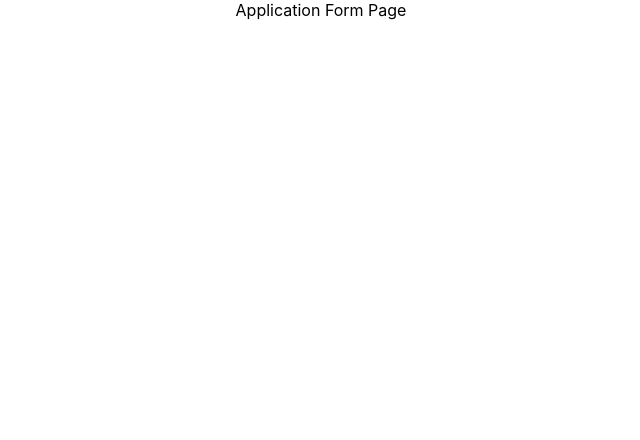
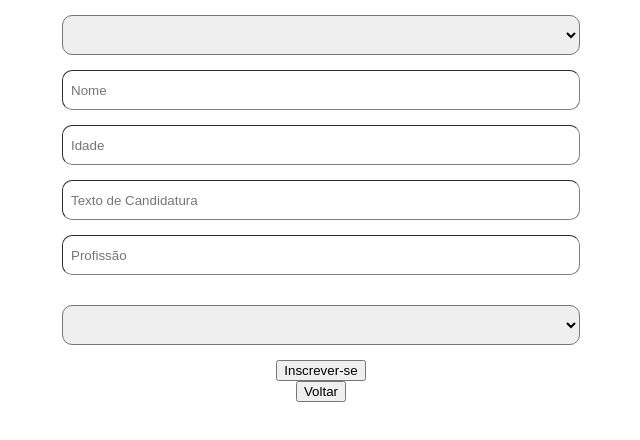
Before and after one commit to future4code/Tiago-Prestes, a React (Create React App) app in the folder semana10/labex-site/: page /trips/application in a window 1280 px wide. Shown: the top 440 px of the page, without its empty margins (319-959 px from the left). Built offline with nearby package versions, Linux system fonts and the light colour scheme; no server answers.

Commit message:
Atulização de funcionalidades

```diff
--- a/semana10/labex-site/src/pages/ApplicationFormPage/ApplicationFormPage.js
+++ b/semana10/labex-site/src/pages/ApplicationFormPage/ApplicationFormPage.js
@@ -1,10 +1,50 @@
 import React from "react"
+import { useHistory } from "react-router"
+import axios from "axios"
+import { useEffect, useState } from "react"
+import { InputForm, MainContainer, SelectForm } from "./styled"
 
 export const ApplicationFormPage = () => {
+    const history = useHistory()
+    const [infoProfile, setInfoProfile] = useState()
+
+    useEffect(() => {
+        applyList()
+    },[])
+
+    const applyList = () => {
+        // const body = {
+        //     name:
+        //     age:
+        //     applicationText:
+        //     profession:
+        //     country:
+        // }
+        axios
+            .post('https://us-central1-labenu-apis.cloudfunctions.net/labeX/:aluno/trips/:id/apply')
+            .then((res) => {
+                setInfoProfile(res)
+                console.log(res)
+            })
+            .catch((err) => {
+                console.log(err)
+            })
+    }
+
+    const goBackPage = () => {
+        history.goBack()
+    }
 
     return (
-        <div>
-            Application Form Page
-        </div>
+        <MainContainer>
+            <SelectForm>Escolha uma Viagem</SelectForm>
+            <InputForm placeholder="Nome"></InputForm>
+            <InputForm placeholder="Idade"></InputForm>
+            <InputForm placeholder="Texto de Candidatura"></InputForm>
+            <InputForm placeholder="Profissão"></InputForm>
+            <SelectForm>Escolha uma Viagem</SelectForm>
+            <button>Inscrever-se</button>
+            <button onClick={goBackPage}>Voltar</button>
+        </MainContainer>
     )
 }
--- /dev/null
+++ b/semana10/labex-site/src/pages/ApplicationFormPage/styled.js
@@ -0,0 +1,29 @@
+import styled from "styled-components"
+
+const MainContainer = styled.div`
+    display: flex;
+    flex-direction: column;
+    margin: 0 auto;
+    align-items: center;
+    width: 500px;
+`
+
+const InputForm = styled.input`
+    width: 100%;
+    height: 30px;
+    border-radius: 10px;
+    padding: 4px 8px;
+    border-width: 1px;
+    border-color: gray;
+    margin: 0px 0px 15px;
+`
+const SelectForm = styled.select`
+    width: 518px;
+    height: 40px;
+    border-radius: 10px;
+    padding: 4px 8px;
+    border-width: 1px;
+    margin: 15px 0px 15px;
+`
+
+export { InputForm, MainContainer, SelectForm }
--- a/semana10/labex-site/src/pages/ListTripsPage/ListTripsPage.js
+++ b/semana10/labex-site/src/pages/ListTripsPage/ListTripsPage.js
@@ -17,6 +17,7 @@ export const ListTripsPage = () => {
             .get('https://us-central1-labenu-apis.cloudfunctions.net/labeX/tiago-prestes-molina/trips')
             .then((res) => {
                 setTripDetail(res.data.trips)
+                console.log(res.data.trips)
             })
             .catch((err) => {
                 console.log(err)
@@ -27,8 +28,14 @@ export const ListTripsPage = () => {
         history.goBack()
     }
 
+    const goToSignUp = () => {
+        history.push("/trips/application")
+    }
+
     return (
         <div>
+            <button onClick={goBackHome}>Voltar</button>
+            <button onClick={goToSignUp}>Inscrever-se</button>
             {tripDetail.map(({id, name, description, planet, durationInDays, date}) => {
                 return (
                     <MainContainer key={id}>
@@ -41,7 +48,6 @@ export const ListTripsPage = () => {
 
                 )
             })}
-            <button onClick={goBackHome}>Voltar</button>
         </div>
     )
 }
```
